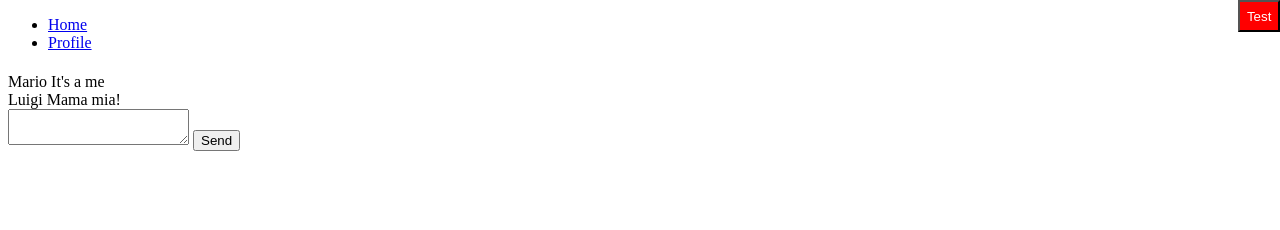
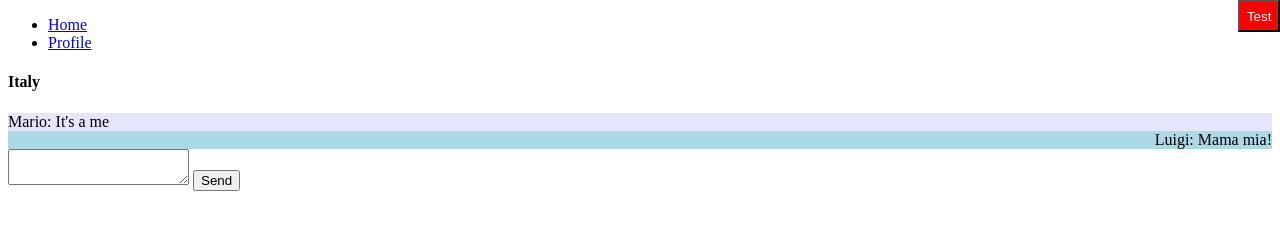
Before and after one commit to allennguyen01/chat-app, a website: page client/chat.html in a window 1280 px wide. Drawn offline with Linux system fonts and the light colour scheme.

Commit message:
A1.5 Add styling for responsive viewport and layout for chat messages

```diff
--- a/client/chat.html
+++ b/client/chat.html
@@ -18,14 +18,14 @@
 		</div>
 		<div id="page-view">
 			<div class="content">
-				<h4 class="room-name"></h4>
+				<h4 class="room-name">Italy</h4>
 				<div class="message-list">
 					<div class="message">
-						<span class="message-user">Mario</span>
+						<span class="message-user">Mario:</span>
 						<span class="message-text">It's a me</span>
 					</div>
 					<div class="message my-message">
-						<span class="message-user">Luigi</span>
+						<span class="message-user">Luigi:</span>
 						<span class="message-text">Mama mia!</span>
 					</div>
 				</div>
--- a/client/style.css
+++ b/client/style.css
@@ -0,0 +1,27 @@
+@media screen and (min-width: 1024px) {
+	#app-view {
+		width: 80%;
+	}
+}
+
+@media screen and (max-width: 1024px) and (min-width: 768px) {
+	#app-view {
+		width: 90%;
+	}
+}
+
+@media screen and (max-width: 768px) {
+	#app-view {
+		width: 100%;
+	}
+}
+
+div.message {
+	text-align: left;
+	background-color: lavender;
+}
+
+div.message.my-message {
+	text-align: right;
+	background-color: lightblue;
+}
```
